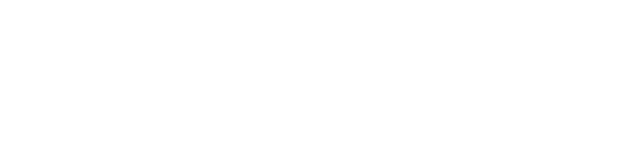
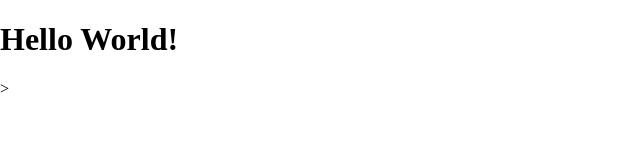
Before and after one commit to rippleZstudiO/quote_generator, a plain HTML site: page index.html in a window 1280 px wide. Shown: the whole page, without its empty margins (0-640 px from the left). Drawn offline with Linux system fonts and the light colour scheme.

Commit message:
hello world

```diff
--- a/index.html
+++ b/index.html
@@ -10,7 +10,7 @@
     <link rel="stylesheet" href="style.css">
 </head>
 <body>
-    <!-- <i class="fas fa-eye-dropper"></i> -->
+    <h1>Hello World!</h1>>
     <!-- Script -->
     <script src="script.js"></script>
 </body>
```
